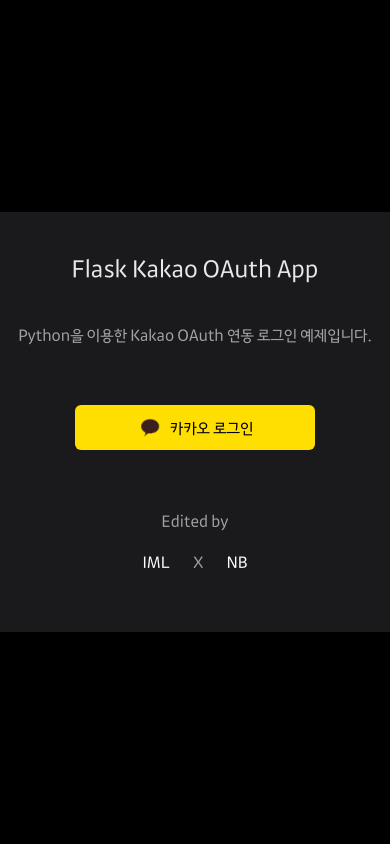
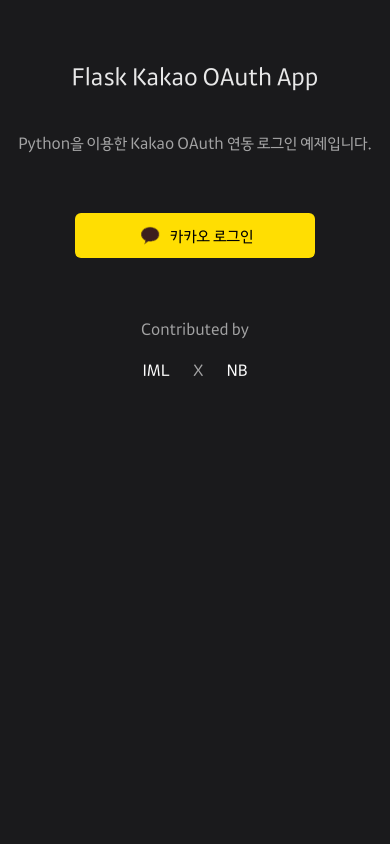
Before and after one commit to iml1111/python-oauth-kakao, a Flask app: page / in a window 390 px wide. Run offline with Flask 2, Linux system fonts and the light colour scheme; data that the repository does not hold is empty; parts of the project's set-up code (start-up, migrations or seed data) failed here and were passed over.

Commit message:
후처리

```diff
--- a/src/app.py
+++ b/src/app.py
@@ -19,8 +19,8 @@
 app.config['JWT_TOKEN_LOCATION'] = ['cookies']
 app.config['JWT_COOKIE_SECURE'] = False
 app.config['JWT_COOKIE_CSRF_PROTECT'] = True
-app.config['JWT_ACCESS_TOKEN_EXPIRES'] = 10
-app.config['JWT_REFRESH_TOKEN_EXPIRES'] = 30
+app.config['JWT_ACCESS_TOKEN_EXPIRES'] = 5
+app.config['JWT_REFRESH_TOKEN_EXPIRES'] = 10
 jwt = JWTManager(app)
 
 
--- a/src/static/main.js
+++ b/src/static/main.js
@@ -5,7 +5,7 @@
 	document.querySelector("#kakao").addEventListener('click', onKakao);
 	document.querySelector("#logout").addEventListener('click', onLogout);
 
-	// 자동 로그인 실행z
+	// 자동 로그인 실행
 	autoLogin();
 
 	// 해당 함수는 Router 대신 실행하는 함수입니다.
@@ -34,9 +34,12 @@
 	const checkConnect = setInterval(function() {
 		if (!newWindow || !newWindow.closed) return;
 		clearInterval(checkConnect);
-		// [TODO] 단순히 끄는 것이 아닌, 진짜 로그인되었는지 확인 후에, Reload 시킬지, 가만히 있을지 결정
-		window.location.reload();
-		document.querySelector("#loading").classList.add('display_none');
+
+		if(getCookie('logined') === 'true') {
+			window.location.reload();
+		} else {
+			document.querySelector("#loading").classList.add('display_none');
+		}
 	}, 1000);
 }
 
@@ -93,11 +96,19 @@
 	})
 	.then(res => res.json());
 	if (data.result) {
-		console.log("Access Token 갱신하였습니다.");
+		console.log("Access Token 갱신");
 		autoLogin();
 	} else {
 		if (data.msg === `Token has expired`) {
 			console.log("Refresh Token 만료");
+
+			document.querySelector('#kakao').classList.remove('display_none');
+			document.querySelector('#logout').classList.add('display_none');
+			document.querySelector("#nickname").classList.add('display_none');
+			document.querySelector("#thumnail").classList.add('display_none');
+
+			onKakao();
+			return;
 		}
 
 		fetch("/token/remove", {
@@ -130,4 +141,16 @@
 	}
 }
 
+const getCookie = (cookieName) => {
+	let cookieValue=null;
+	if(document.cookie){
+		let array=document.cookie.split((escape(cookieName)+'='));
+		if(array.length >= 2){
+			let arraySub=array[1].split(';');
+			cookieValue=unescape(arraySub[0]);
+		}
+	}
+	return cookieValue;
+}
+
 init();
--- a/src/static/style.css
+++ b/src/static/style.css
@@ -42,10 +42,20 @@
   align-items: center;
   width: 100%;
   max-width: 500px;
+  min-height: 420px;
   padding: 40px 0;
   background-color: #1a1a1c;
-  box-shadow: 0 8px 16px rgba(0,0,0,0,.16);
+  box-shadow: 0 8px 16px rgba(0,0,0,.16);
   color: hsla(0,0%,100%,.9);
+  transition: 1s ease;
+}
+
+@media screen and (max-width: 500px) {
+  .Wrapper {
+    min-height: 100vh;
+    padding-top: 60px;
+    box-sizing: border-box;
+  }
 }
 
 .kakao_button {
--- a/src/templates/index.html
+++ b/src/templates/index.html
@@ -25,7 +25,7 @@
 		</div>
 
 		<div class="footer">
-			<div>Edited by</div>
+			<div>Contributed by</div>
 			<div>
 				<span>
 					<a href="https://github.com/iml1111" target="_blank">IML</a>
```
